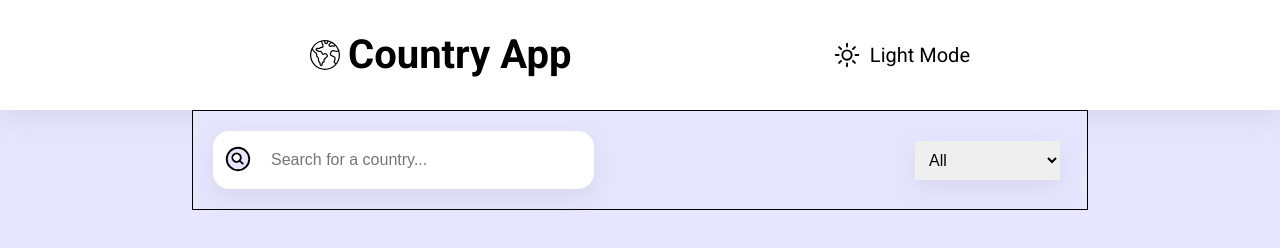
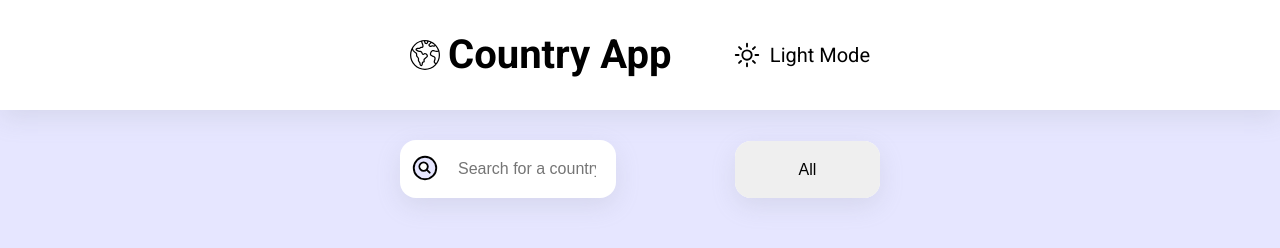
Before and after one commit to MarioMilosevic/Country-App, a website built with Vite: page index.html in a window 1280 px wide. Built offline with nearby package versions, Linux system fonts and the light colour scheme.

Commit message:
Fix width bug

```diff
--- a/index.html
+++ b/index.html
@@ -82,6 +82,9 @@
             </select>
           </div>
         </div>
+        <ul class="country__list">
+
+        </ul>
       </main>
     </div>
     <script type="module" src="/main.js"></script>
--- a/main.js
+++ b/main.js
@@ -2,9 +2,9 @@
 
 const brightness = document.querySelector('.brightness')
 const main = document.querySelector('main')
-
+const countryList = document.querySelector('.country__list')
 
 const showCountries = () => {
-    const countries__list = document.createElement('ul')
+    const countries= document.createElement('li')
 
 }
--- a/style.css
+++ b/style.css
@@ -2,7 +2,7 @@
   --primary--color--: #e6e6ff;
   --secondary--color: #fff;
   --spacing--small: 8px;
-  --shadow--small:rgba(149, 157, 165, 0.2) 0px 8px 24px;
+  --shadow--small: rgba(149, 157, 165, 0.2) 0px 8px 24px;
 }
 * {
   margin: 0;
@@ -31,11 +31,10 @@ header {
   display: flex;
   justify-content: space-between;
   align-items: center;
-  padding: 3rem 15em;
-  margin: 0 auto;
+  padding: 3rem 40rem;
   font-size: 2rem;
   background-color: var(--secondary--color);
-  box-shadow: var(--shadow--small)
+  box-shadow: var(--shadow--small);
   /* border-bottom: 1px solid var(--primary--color--); */
 }
 
@@ -63,14 +62,11 @@ main {
 }
 
 .search__bar__container {
-  width: 70%;
-  border: 1px solid black;
-  padding: 2rem 2.7rem 2rem 2rem;
-  margin: 0 auto;
+  /* border: 1px solid black; */
+  padding: 3rem 40rem;
   display: flex;
   justify-content: space-between;
   align-items: center;
-  background-color: var(--primary--color--);
 }
 
 .search__bar {
@@ -78,10 +74,10 @@ main {
   align-items: center;
   border-radius: 1.6rem;
   gap: var(--spacing--small);
-background-color: var(--secondary--color);
-padding: 1rem;
-width: 45%;
-box-shadow: var(--shadow--small);
+  background-color: var(--secondary--color);
+  padding: 1rem;
+  width: 45%;
+  box-shadow: var(--shadow--small);
 }
 
 .search__bar input {
@@ -100,9 +96,18 @@ box-shadow: var(--shadow--small);
   fill: var(--primary--color--);
 }
 
+.continents__select {
+  background-color: var(--secondary--color);
+  border-radius: 1.6rem;
+  box-shadow: var(--shadow--small);
+}
+
 .country__region {
   padding: 1rem;
+  border-radius: 1.6rem;
   font-size: 1.6rem;
-  box-shadow: var(--shadow--small);
   border: none;
+  padding: 2rem;
+  text-align: center;
+  appearance: none;
 }
```
